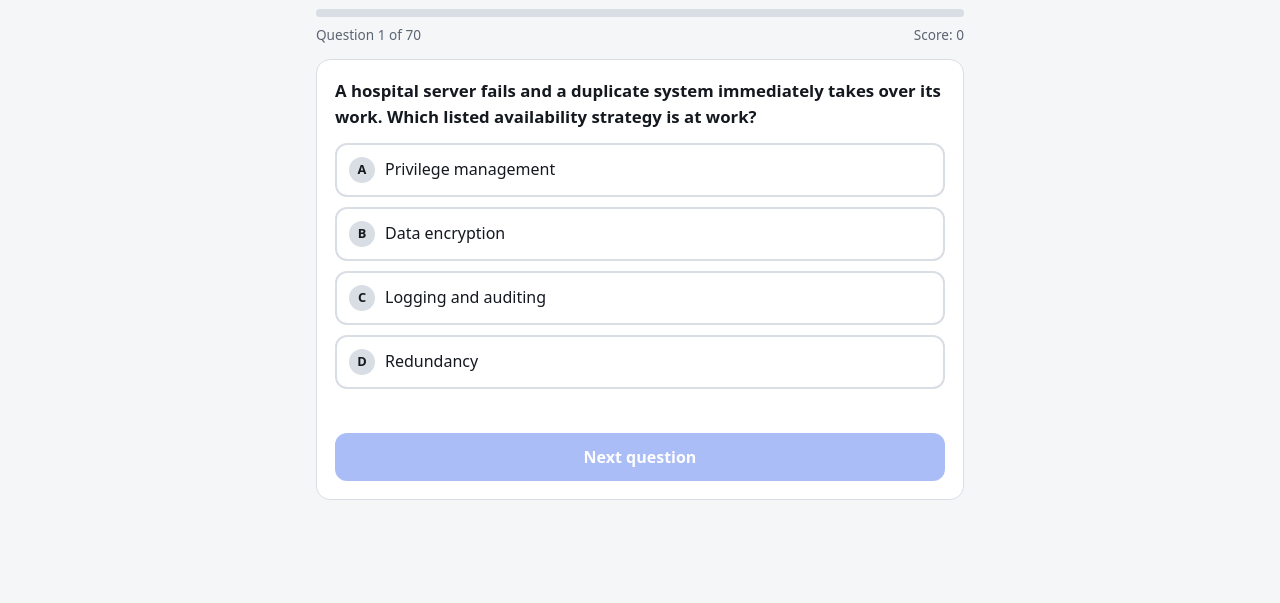
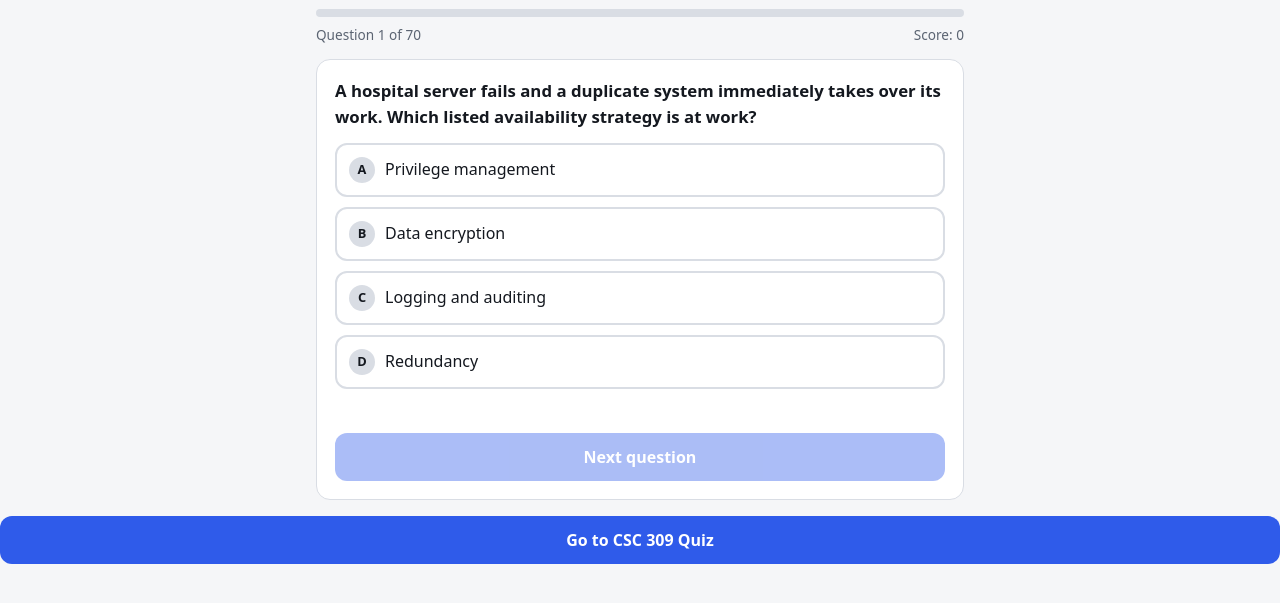
Before and after one commit to Afhit-01/cyb, a plain HTML site: page index.html in a window 1280 px wide. Shown: the part 73-676 px from the top of the page. Drawn offline with Linux system fonts and the light colour scheme.

Commit message:
Add link to CSC 309 Quiz in index.html

```diff
--- a/index.html
+++ b/index.html
@@ -46,6 +46,7 @@ button.main:disabled{opacity:.4;cursor:default}
 <div class="meta"><span id="pos"></span><span id="sc"></span></div>
 <div id="app"></div>
 </div>
+  <a href="./ai.html" style="display:block;margin:0 0 14px;padding:12px 20px;background:var(--ac);color:#fff;border-radius:12px;font-weight:600;text-align:center;text-decoration:none;">Go to CSC 309 Quiz</a>
 <script>
 // Each entry: [question, CORRECT, wrong1, wrong2, wrong3]. Positions are randomised at runtime.
 const DATA=[
```
